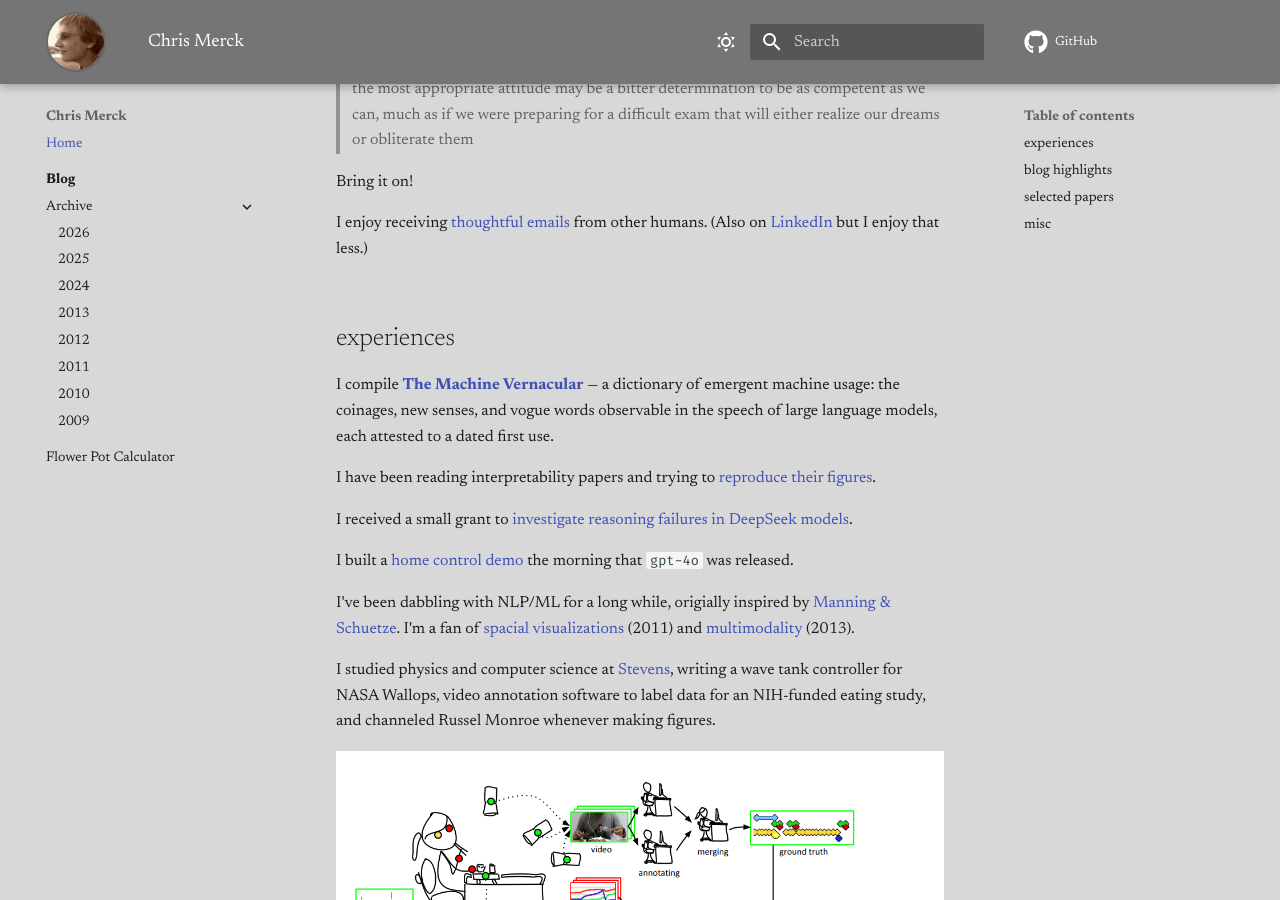
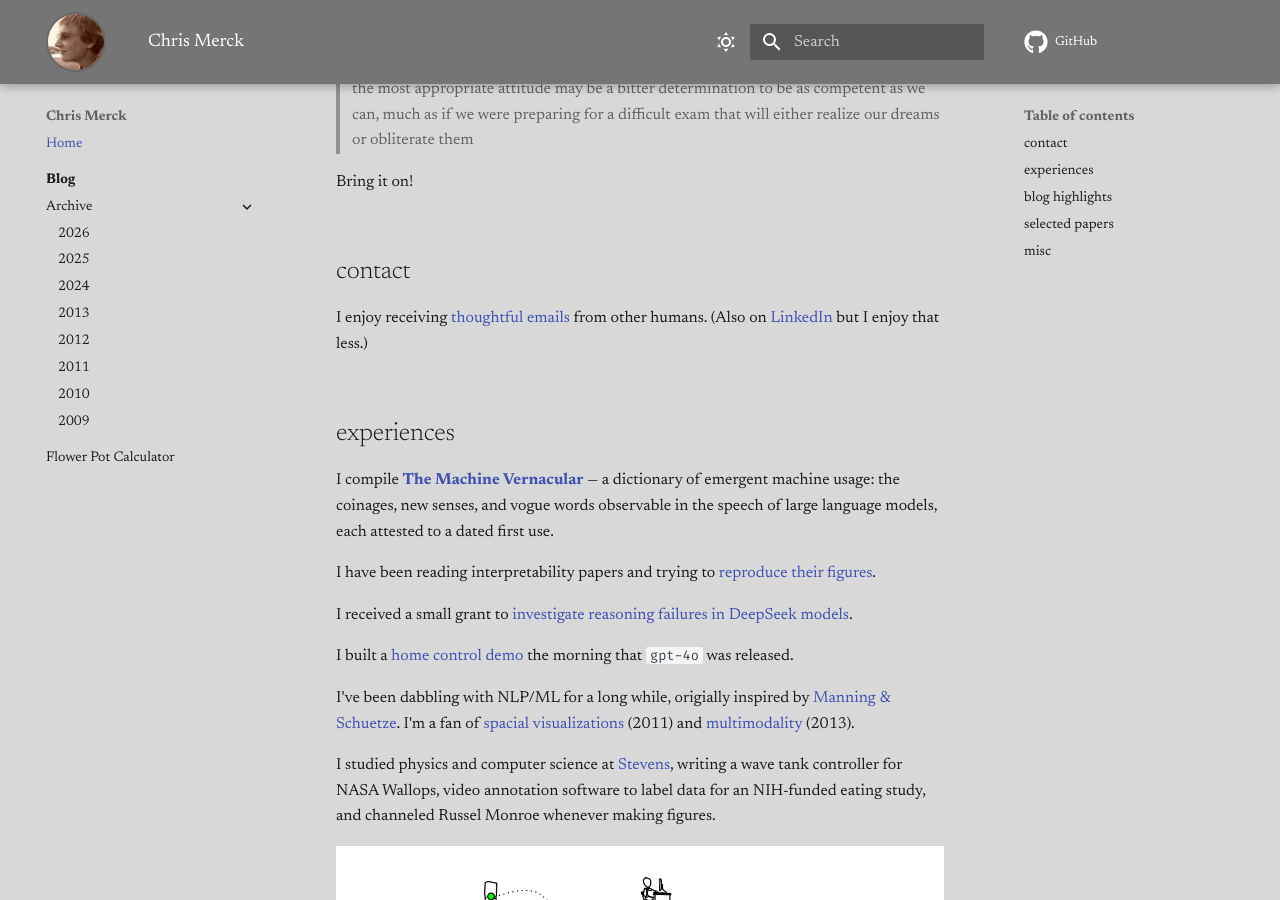
Before and after one commit to chrismerck/chrismerck.github.io, an MkDocs documentation site: the page built from docs/index.md, in a window 1280 px wide and 900 px high, scrolled down 611 px. Built offline with MkDocs 1.6.1 and Material for MkDocs 9.7.7, drawn with Linux system fonts in a browser that asks for light colours; comment, search, counter and statistics services are not loaded.

Commit message:
Give contact links their own section on home page
Co-Authored-By: Claude Fable 5.2 <noreply@anthropic.com>

```diff
--- a/docs/index.md
+++ b/docs/index.md
@@ -27,6 +27,8 @@ Looking for collaborations with researchers and safety-focused organizations in
 > the most appropriate attitude may be a bitter determination to be as competent as we can, much as if we were preparing for a difficult exam that will either realize our dreams or obliterate them
 
 Bring it on!
+
+## contact
 
 I enjoy receiving [thoughtful emails](mailto:chrismerck@gmail.com) from other humans. (Also on [LinkedIn](https://www.linkedin.com/in/christopher-merck-1987747a/) but I enjoy that less.)
 
```
